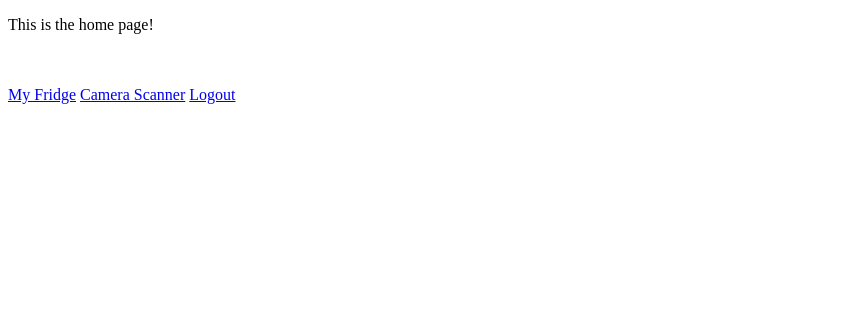
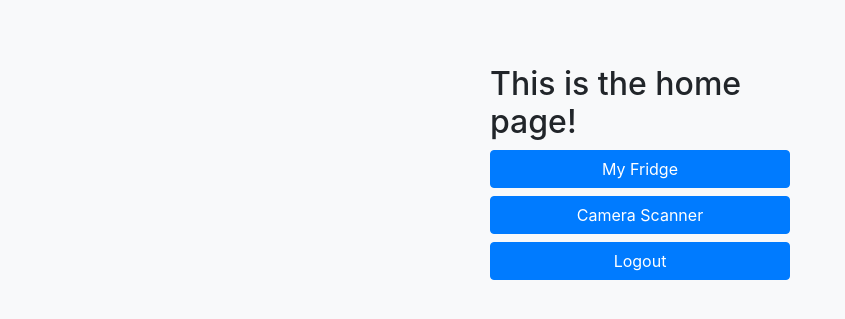
Before and after one commit to software-students-spring2024/2-web-app-exercise-namelesss, a Flask app: page /Home in a window 1280 px wide. Shown: the top 319 px of the page, without its empty margins (0-845 px from the left). Run offline with Flask 3, Linux system fonts and the light colour scheme; data that the repository does not hold is empty; some libraries are stand-ins or nearby versions.

Commit message:
Update home.html

```diff
--- a/templates/home.html
+++ b/templates/home.html
@@ -1,15 +1,30 @@
 <!DOCTYPE html>
 <html>
-	<head>
-		<title>Home Page</title>
-	</head>
-
-	<body>
-		<p>This is the home page!</p>
-		<br>
-		<br>
-		<a href="{{url_for('myFridge')}}">My Fridge</a>
-		<a href="{{url_for('cameraScanner')}}">Camera Scanner</a>
-	<a href="{{url_for('login')}}">Logout</a>
-	</body>
+<head>
+    <title>Home Page</title>
+    <link rel="stylesheet" href="https://stackpath.bootstrapcdn.com/bootstrap/4.3.1/css/bootstrap.min.css">
+    <style>
+        body {
+            background-color: #f8f9fa;
+        }
+        .container {
+            max-width: 330px;
+            padding: 15px;
+            margin: auto;
+        }
+        .home-page {
+            margin-top: 50px;
+        }
+    </style>
+</head>
+<body>
+    <div class="container">
+        <div class="home-page">
+            <h2 class="home-page-heading">This is the home page!</h2>
+            <a class="btn btn-primary btn-block" href="{{url_for('myFridge')}}">My Fridge</a>
+            <a class="btn btn-primary btn-block" href="{{url_for('cameraScanner')}}">Camera Scanner</a>
+            <a class="btn btn-primary btn-block" href="{{url_for('login')}}">Logout</a>
+        </div>
+    </div>
+</body>
 </html>
```
